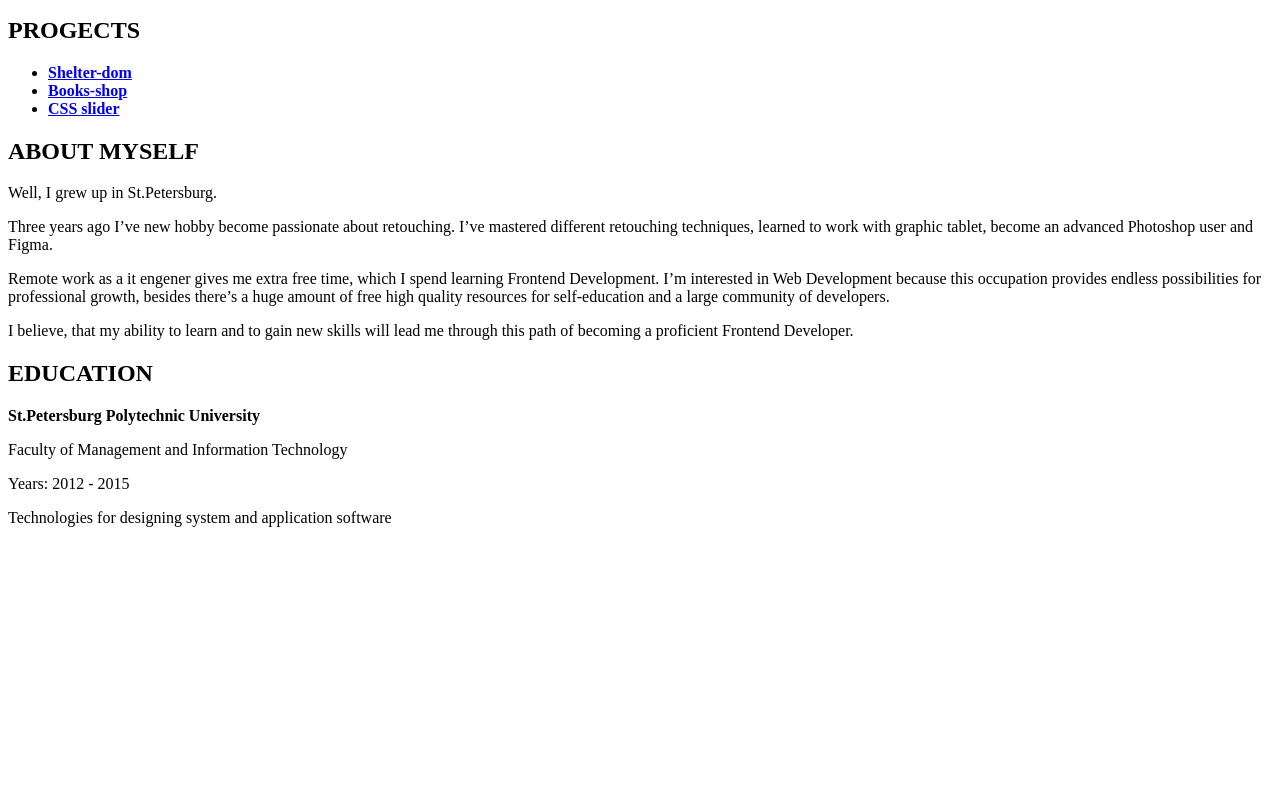
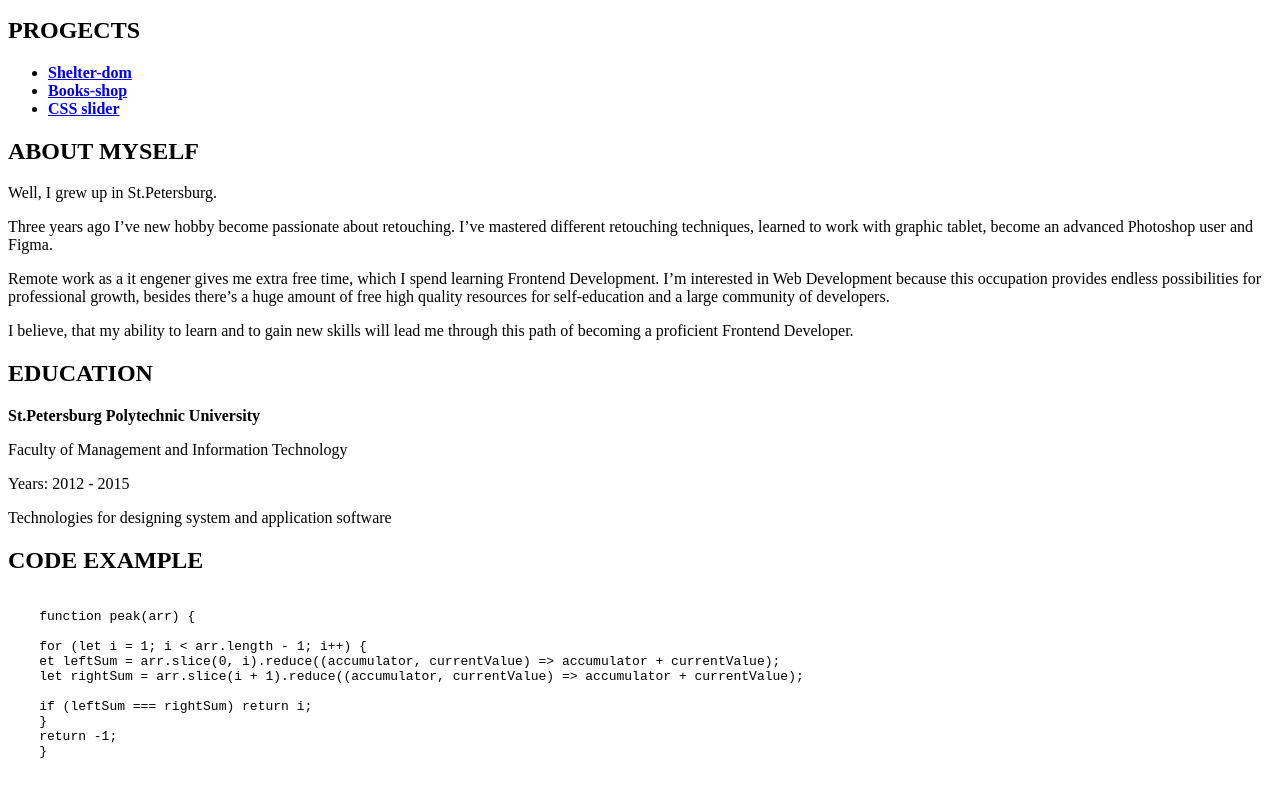
Before and after one commit to Valdes32/rsschool-cv, a plain HTML site: page index.html in a window 1280 px wide. Shown: the part 617-1413 px from the top of the page. Before the commit the page ends 1160 px from the top, so only its background shows below. Drawn offline with Linux system fonts and the light colour scheme.

Commit message:
feat: code example

```diff
--- a/index.html
+++ b/index.html
@@ -102,6 +102,23 @@
                 <p>Years: 2012 - 2015</p>
                 <p>Technologies for designing system and application software</p>
             </section>
+            <section>
+                <h2>CODE EXAMPLE</h2>
+                <pre>
+                    <code>
+    function peak(arr) {
+
+    for (let i = 1; i &lt; arr.length - 1; i++) {
+    et leftSum = arr.slice(0, i).reduce((accumulator, currentValue) =&gt; accumulator + currentValue);
+    let rightSum = arr.slice(i + 1).reduce((accumulator, currentValue) =&gt; accumulator + currentValue);
+
+    if (leftSum === rightSum) return i;
+    }
+    return -1;
+    }
+                    </code>
+                </pre>
+            </section>
         </div>
     </div>
 </body>
```
